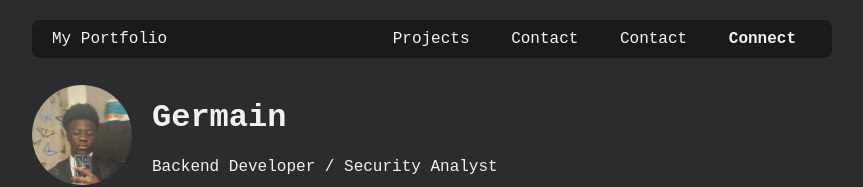
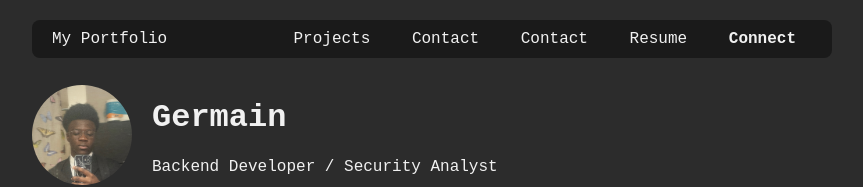
Before and after one commit to Germain001/portfolio, a plain HTML site: page index.html in a window 1280 px wide. Shown: the top 187 px of the page, without its empty margins (208-1071 px from the left). Drawn offline with Linux system fonts and the light colour scheme.

Commit message:
new changes

```diff
--- a/index.html
+++ b/index.html
@@ -121,7 +121,7 @@
                 <a href="projects.html">Projects</a>
                 <a href="contact.html">Contact</a>
                 <a href="contact.html">Contact</a>
-                <a href="r"
+                <a href="resume.html">Resume</a>
                 <a href="https://www.linkedin.com/in/elenge-germain-5ab8b2319/"><b>Connect</b></a>
             </div>
         </div>
```
